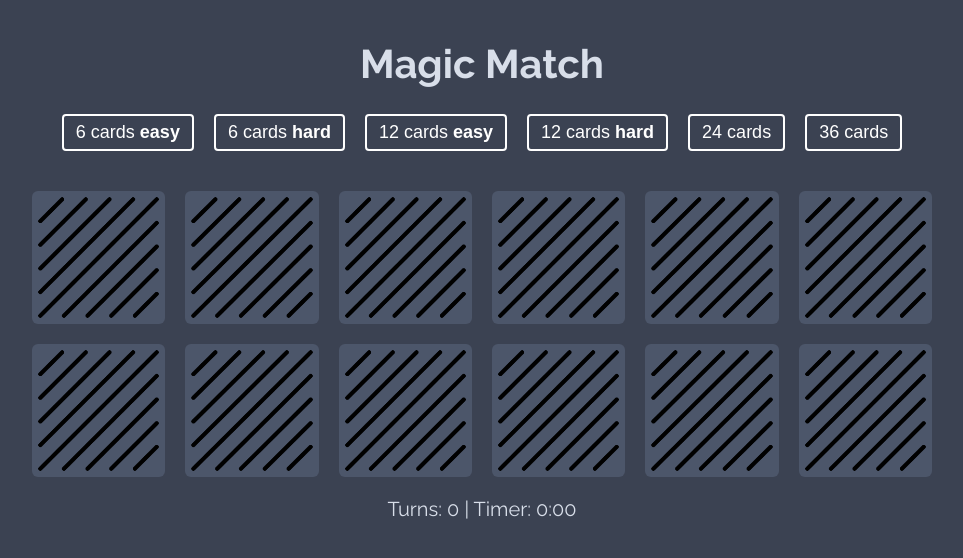
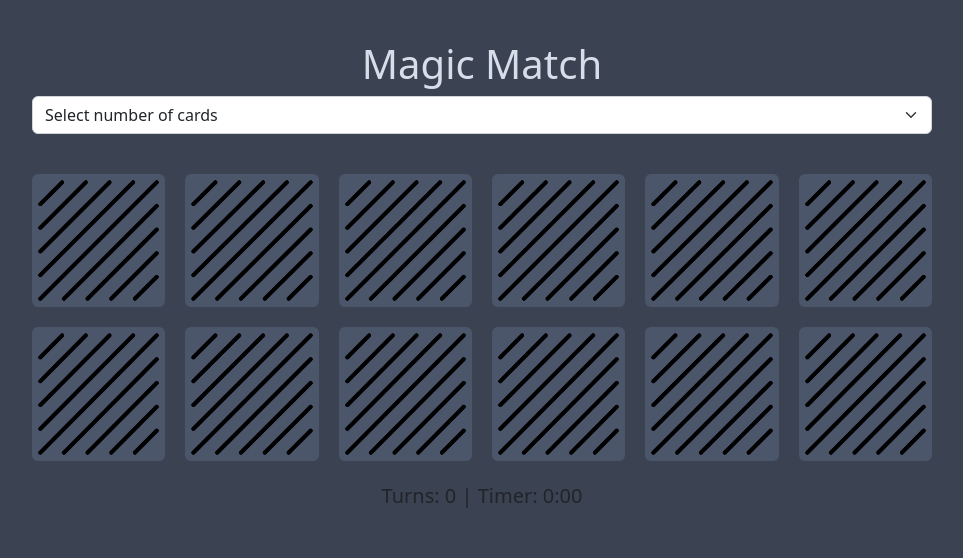
Before and after one commit to nielslange/react-memory, a React (Create React App) app: page / in a window 1280 px wide. Shown: the top 558 px of the page, without its empty margins (158-1121 px from the left). Built offline with nearby package versions, Linux system fonts and the light colour scheme; the HTML template or start-up script is replaced by a standard one.

Commit message:
Replace game buttons with select field

```diff
--- a/src/components/Board.tsx
+++ b/src/components/Board.tsx
@@ -1,5 +1,8 @@
-import { Card } from './Card';
+/**
+ * Internal dependencies
+ */
 import { BoardProps } from '../utils/interfaces';
+import { Card } from './card';
 
 export const Board = ( {
 	cards,
--- a/src/components/Card.scss
+++ b/src/components/Card.scss
@@ -1,6 +1,8 @@
 .card {
 	position: relative;
 	cursor: pointer;
+	background-color: unset;
+	border: none;
 }
 
 .card img {
@@ -8,7 +10,7 @@
 	display: block;
 	border-radius: 6px;
 	box-sizing: border-box;
-    background-color: #4C566A;
+	background-color: #4c566a;
 }
 
 /* front of card - the picture */
@@ -25,7 +27,7 @@
 }
 
 .flipped .front.matched {
-    background: #A3BE8C;
+	background: #a3be8c;
 }
 
 /* front of card - the cover */
--- a/src/components/Controls.tsx
+++ b/src/components/Controls.tsx
@@ -1,42 +1,26 @@
+/**
+ * External dependencies
+ */
+import Form from 'react-bootstrap/Form';
+
+/**
+ * Internal dependencies
+ */
 import { ControlsProps } from '../utils/interfaces';
 
 export const Controls = ( { shuffleCards }: ControlsProps ) => {
 	return (
-		<>
-			<button
-				onClick={ () =>
-					shuffleCards( { number: 6, difficulty: 'easy' } )
-				}
-			>
-				6 cards <strong>easy</strong>
-			</button>
-			<button
-				onClick={ () =>
-					shuffleCards( { number: 6, difficulty: 'hard' } )
-				}
-			>
-				6 cards <strong>hard</strong>
-			</button>
-			<button
-				onClick={ () =>
-					shuffleCards( { number: 12, difficulty: 'easy' } )
-				}
-			>
-				12 cards <strong>easy</strong>
-			</button>
-			<button
-				onClick={ () =>
-					shuffleCards( { number: 12, difficulty: 'hard' } )
-				}
-			>
-				12 cards <strong>hard</strong>
-			</button>
-			<button onClick={ () => shuffleCards( { number: 24 } ) }>
-				24 cards
-			</button>
-			<button onClick={ () => shuffleCards( { number: 36 } ) }>
-				36 cards
-			</button>
-		</>
+		<Form.Select
+			aria-label="Default select example"
+			onChange={ ( event ) =>
+				shuffleCards( { number: parseInt( event.target.value ) } )
+			}
+		>
+			<option>Select number of cards</option>
+			<option value="6">6 cards</option>
+			<option value="12">12 cards</option>
+			<option value="24">24 cards</option>
+			<option value="36">36 cards</option>
+		</Form.Select>
 	);
 };
--- a/src/index.scss
+++ b/src/index.scss
@@ -1,11 +1,11 @@
-  @import url('https://fonts.googleapis.com/css2?family=Raleway:wght@100;200;300;400;500;600;700;800&display=swap');
+body {
+	font-family: system-ui, -apple-system, BlinkMacSystemFont, sans-serif;
+	margin: 0;
+	font-size: 1.25em;
+	text-align: center;
+	background: #3b4252;
+}
 
-  /* base styles */
-  body {
-    font-family: Raleway, sans-serif;
-    margin: 0;
-    font-size: 1.25em;
-    text-align: center;
-    background: #3B4252;
-    color: #D8DEE9;
-  }
+h1 {
+	color: #d8dee9;
+}
```
Also changed, not shown: package.json (+4 -4 lines), src/Game.tsx (+12 -3 lines), src/components/Card.tsx (+8 -1 lines), src/index.tsx (+8 -1 lines), 1 other file (tests, documents, lock files or other folders). Lines whose indentation alone changed are shown as unchanged.
